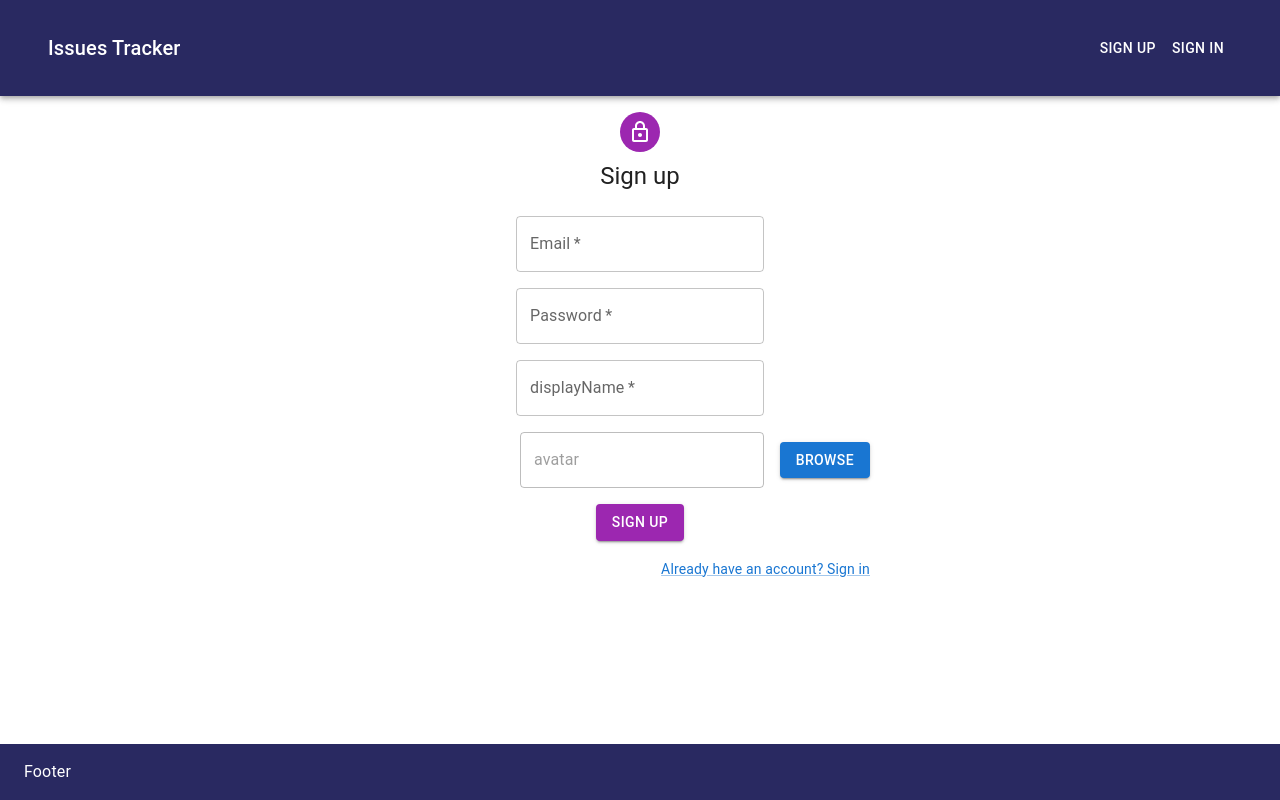
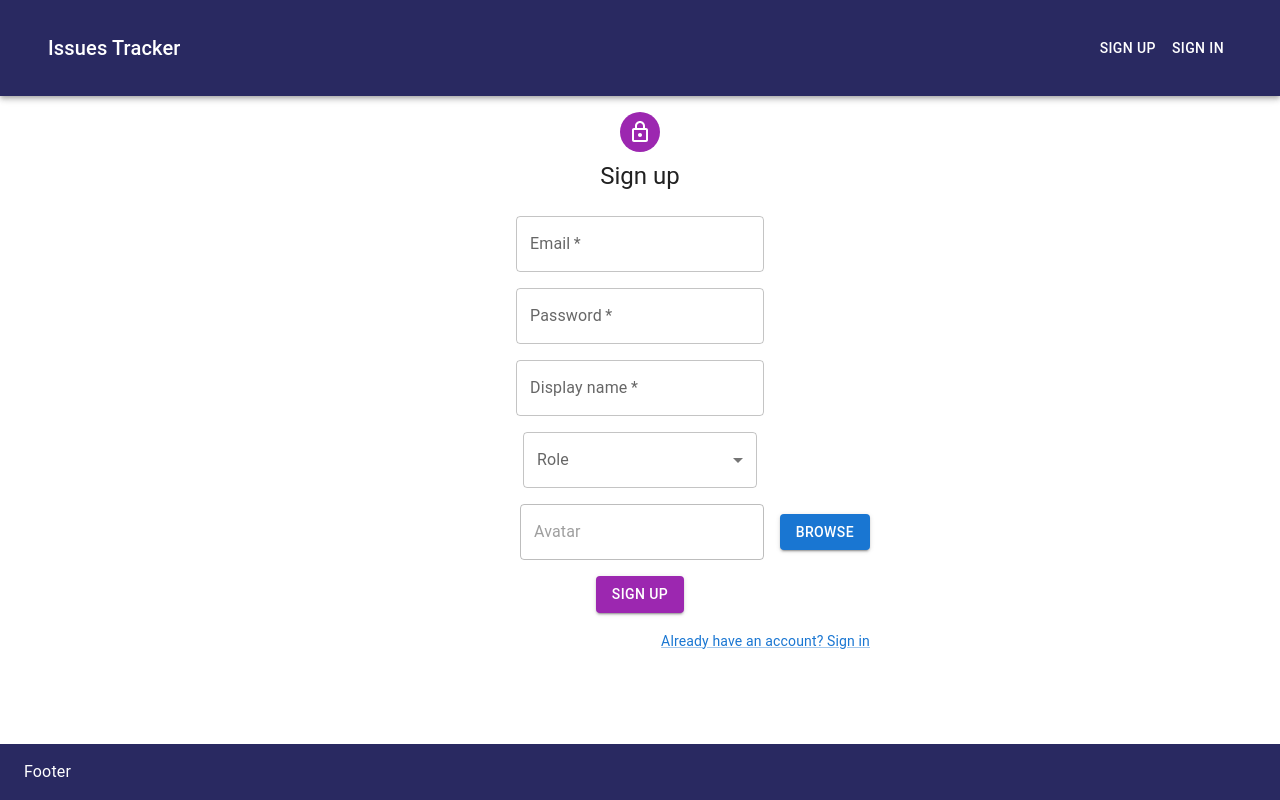
Before and after one commit to omurbekov-azamat/pet-project, a React (Create React App) app in the folder frontend/: page /register in a window 1280 px wide. Built offline with nearby package versions, Linux system fonts and the light colour scheme.

Commit message:
on register form add select for choose role

```diff
--- a/frontend/src/features/users/components/Register.tsx
+++ b/frontend/src/features/users/components/Register.tsx
@@ -1,28 +1,42 @@
 import React, {useState} from 'react';
-import {Avatar, Box, Container, Grid, Link, TextField, Typography} from '@mui/material';
+import {Avatar, Box, Container, FormControl, Grid, Link, TextField, Typography} from '@mui/material';
 import {selectRegisterError, selectRegisterLoading} from '../usersSlice';
 import {Link as RouterLink, useNavigate} from 'react-router-dom';
 import {useAppDispatch, useAppSelector} from '../../../app/hooks';
 import LockOutlinedIcon from '@mui/icons-material/LockOutlined';
 import FileInput from '../../../components/UI/FileInput/FileInput';
+import Select, {SelectChangeEvent} from '@mui/material/Select';
+import InputLabel from '@mui/material/InputLabel';
+import MenuItem from '@mui/material/MenuItem';
 import {register} from '../usersThunks';
 import {LoadingButton} from "@mui/lab";
 import {RegisterMutation} from '../../../types';
 
-const Register = () => {
+const initialState: RegisterMutation = {
+    email: '',
+    password: '',
+    displayName: '',
+    image: null,
+    role: '',
+};
+
+interface Props {
+    exist?: RegisterMutation;
+}
+
+const Register: React.FC<Props> = ({exist = initialState}) => {
     const dispatch = useAppDispatch();
+    const navigate = useNavigate();
     const error = useAppSelector(selectRegisterError);
     const loading = useAppSelector(selectRegisterLoading);
-    const navigate = useNavigate();
 
-    const [state, setState] = useState<RegisterMutation>({
-        email: '',
-        password: '',
-        displayName: '',
-        image: null,
-    });
+    const [state, setState] = useState<RegisterMutation>(exist);
 
-    const inputChangeHandler = (event: React.ChangeEvent<HTMLInputElement>) => {
+    const handleSelectChange = async (e: SelectChangeEvent) => {
+        setState(prev => ({...prev, role: e.target.value}))
+    };
+
+    const handleInputChange = (event: React.ChangeEvent<HTMLInputElement>) => {
         const {name, value} = event.target;
         setState(prev => ({...prev, [name]: value}));
     };
@@ -34,18 +48,19 @@ const Register = () => {
         }));
     };
 
-    const submitFormHandler = async (event: React.FormEvent) => {
-        event.preventDefault();
-        await dispatch(register(state)).unwrap();
-        await navigate('/');
-    };
-
     const getFieldError = (fieldName: string) => {
         try {
             return error?.errors[fieldName].message;
         } catch {
             return undefined;
         }
+    };
+
+    const submitFormHandler = async (event: React.FormEvent) => {
+        event.preventDefault();
+        await dispatch(register(state)).unwrap();
+        await setState(exist);
+        await navigate('/');
     };
 
     return (
@@ -73,7 +88,7 @@ const Register = () => {
                                 name="email"
                                 autoComplete="new-email"
                                 value={state.email}
-                                onChange={inputChangeHandler}
+                                onChange={handleInputChange}
                                 error={Boolean(getFieldError('email'))}
                                 helperText={getFieldError('email')}
                                 required
@@ -86,7 +101,7 @@ const Register = () => {
                                 type="password"
                                 autoComplete="new-password"
                                 value={state.password}
-                                onChange={inputChangeHandler}
+                                onChange={handleInputChange}
                                 error={Boolean(getFieldError('password'))}
                                 helperText={getFieldError('password')}
                                 required
@@ -95,19 +110,37 @@ const Register = () => {
                         <Grid item xs={12}>
                             <TextField
                                 name="displayName"
-                                label="displayName"
+                                label="Display name"
                                 type="displayName"
                                 autoComplete="new-displayName"
                                 value={state.displayName}
-                                onChange={inputChangeHandler}
+                                onChange={handleInputChange}
                                 error={Boolean(getFieldError('displayName'))}
                                 helperText={getFieldError('displayName')}
                                 required
                             />
                         </Grid>
                         <Grid item xs={12}>
+                            <FormControl sx={{minWidth: '234.22px'}}>
+                                <InputLabel id="demo-simple-select-label">Role</InputLabel>
+                                <Select
+                                    labelId="demo-simple-select-label"
+                                    id="demo-simple-select"
+                                    value={state.role}
+                                    label='Role'
+                                    name='role'
+                                    onChange={handleSelectChange}
+                                    required
+                                >
+                                    <MenuItem disabled>Select role</MenuItem>
+                                    <MenuItem value='manager'>Manager</MenuItem>
+                                    <MenuItem value='developer'>Developer</MenuItem>
+                                </Select>
+                            </FormControl>
+                        </Grid>
+                        <Grid item xs={12}>
                             <FileInput
-                                label='avatar'
+                                label='Avatar'
                                 onChange={fileInputChangeHandler}
                                 name='image'
                                 type='images/*'
--- a/frontend/src/types.d.ts
+++ b/frontend/src/types.d.ts
@@ -28,6 +28,7 @@ export interface RegisterMutation {
     password: string;
     displayName: string;
     image: File | null;
+    role: string;
 }
 
 export interface RegisterResponse {
```
Also changed, not shown: 2 other files (tests, documents, lock files or other folders).
